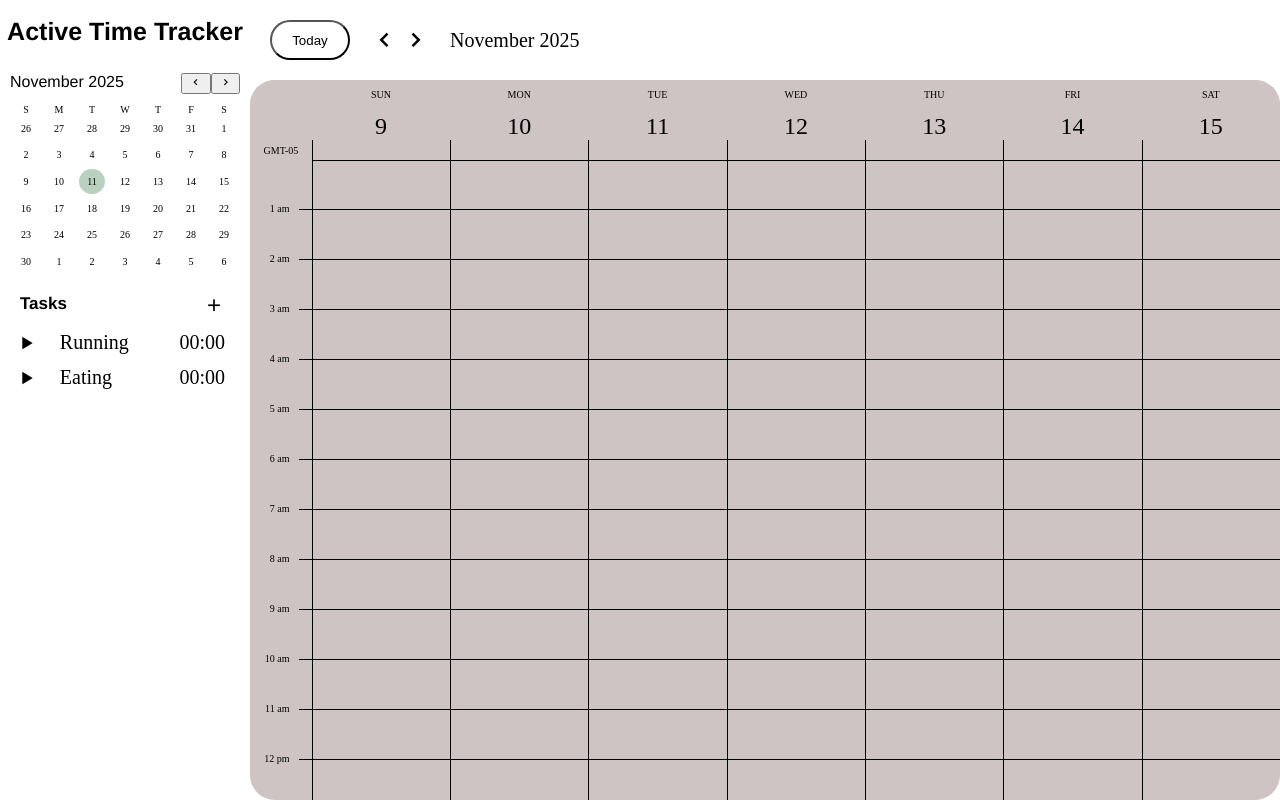
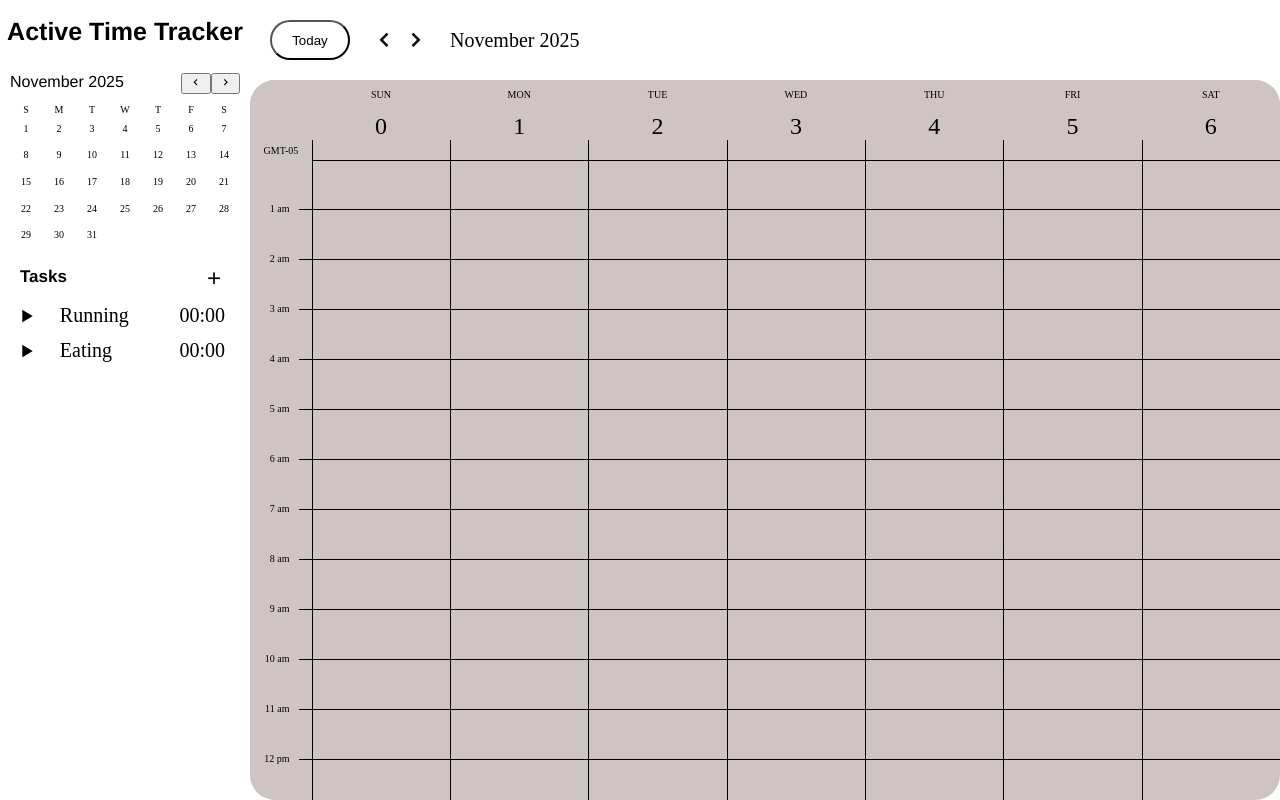
Before and after one commit to SimonX1a0/google-calendar, a React (Vite) app in the folder calendar-app/: page / in a window 1280 px wide. Built offline with nearby package versions, Linux system fonts and the light colour scheme.

Commit message:
deleted all the props

```diff
--- a/calendar-app/src/Calendar/Calendar.jsx
+++ b/calendar-app/src/Calendar/Calendar.jsx
@@ -2,32 +2,12 @@ import SideBar from "./SideBar/SideBar.jsx"
 import Dates from "./Dates/Dates.jsx"
 import {useState} from 'react'
 function Calendar(){
-    const [currentDate, setCurrentDate] = useState(new Date());
-    const [miniDate, setMiniDate] = useState(new Date());
-    function lastWeek(){
-        setCurrentDate(new Date(currentDate.getFullYear(), currentDate.getMonth(), currentDate.getDate() - 7));
-    }
-    function nextWeek(){
-        setCurrentDate(new Date(currentDate.getFullYear(), currentDate.getMonth(), currentDate.getDate() + 7));
-    }
-    function lastMiniMonth(){
-        setMiniDate(new Date(miniDate.getFullYear(), miniDate.getMonth() - 1, 1));
-    }
-    function nextMiniMonth(){
-        setMiniDate(new Date(miniDate.getFullYear(), miniDate.getMonth() + 1, 1));
-    }
+
     return(
         <>
             <div className="calendar-app">
-                <SideBar
-                miniDate={miniDate}
-                setCurrentDate={setCurrentDate}
-                lastMiniMonth={lastMiniMonth}
-                nextMiniMonth={nextMiniMonth}></SideBar>
-                <Dates
-                currentDate={currentDate}
-                lastWeek={lastWeek}
-                nextWeek={nextWeek}></Dates>
+                <SideBar></SideBar>
+                <Dates></Dates>
             </div>
         </>
     )
--- a/calendar-app/src/Calendar/Dates/Calendar-grids/Calendar-Header/CalendarHeader.jsx
+++ b/calendar-app/src/Calendar/Dates/Calendar-grids/Calendar-Header/CalendarHeader.jsx
@@ -1,22 +1,12 @@
 import style from "./CalendarHeader.module.css"
 import HeaderDay from "./HeaderDay.jsx"
 
-function CalendarHeader(prop) {
-  const currentDate = prop.currentDate || new Date(); // use prop or fallback
-  const today = currentDate.getDate();
-  const dayOfWeek = currentDate.getDay(); // 0 = Sunday, 6 = Saturday
-
-  // Find the Sunday of this week
-  const sunday = new Date(currentDate);
-  sunday.setDate(today - dayOfWeek);
+function CalendarHeader() {
 
   const days = [];
   for (let i = 0; i < 7; i++) {
-    const date = new Date(sunday);
-    date.setDate(sunday.getDate() + i);
-
-    const weekday = date.toLocaleString("default", { weekday: "short" }).toUpperCase();
-    const dayNum = date.getDate();
+    const weekday = new Date(2025, 11, i).toLocaleString("default", { weekday: "short" }).toUpperCase();
+    const dayNum = i;
 
     days.push({ weekday, dayNum });
   }
--- a/calendar-app/src/Calendar/Dates/Dates-Header/DatesHeader.jsx
+++ b/calendar-app/src/Calendar/Dates/Dates-Header/DatesHeader.jsx
@@ -1,19 +1,13 @@
 import style from "./DatesHeader.module.css"
 
-function DatesHeader(prop){
-    const lastWeek = prop.lastWeek;
-    const nextWeek = prop.nextWeek;
-    const month = prop.currentDate.getMonth();
-    const year = prop.currentDate.getFullYear();
-    const monthStr = new Date(year, month).toLocaleString("default", {month: "long"});
-
+function DatesHeader(){
     return(
         <>
             <div className={style.header}>
                 <button className={style.today}>Today</button>
-                <i onClick={lastWeek} className={`bx  bx-chevron-left ${style.left}`}></i>
-                <i onClick={nextWeek} className={`bx  bx-chevron-right ${style.right}`}></i>
-                <span className={style.date}>{`${monthStr} ${year}`}</span>
+                <i className={`bx  bx-chevron-left ${style.left}`}></i>
+                <i className={`bx  bx-chevron-right ${style.right}`}></i>
+                <span className={style.date}>{`November 2025`}</span>
             </div>
         </>
     );
--- a/calendar-app/src/Calendar/SideBar/MiniCalendar/MiniCalendar.jsx
+++ b/calendar-app/src/Calendar/SideBar/MiniCalendar/MiniCalendar.jsx
@@ -1,48 +1,17 @@
 import style from "./MiniCalendar.module.css"
 function Calendar(prop){
     let weekDays = ['S', 'M', 'T', 'W', 'T', 'F', 'S'];
-    const currentDate = prop.currentDate;
-    const year = currentDate.getFullYear();
-    const month = currentDate.getMonth();
-    const monthText = new Date(year, month).toLocaleString("default", {month: "long"})
-
-    const firstDay = new Date(year, month, 1).getDay();
-    const daysInMonth = new Date(year, month+1 , 0).getDate();
-    const lastDay = new Date(year, month, daysInMonth).getDay();
-    const preMonthDays = new Date(year, month, 0).getDate();
 
     const dates = [];
-
-    for(let i=firstDay-1; i>=0; i--){
-        dates.push({
-            day: preMonthDays - i,
-            isCurrMon: false,
-            isCurrDay:false,
-        });
+    for(let i=1; i<=31; i++){
+        dates.push(i);
     }
 
-    const isCurrMonth = currentDate.getMonth() == new Date().getMonth();
-
-    for(let i=1; i<=daysInMonth; i++){
-        dates.push({
-            day: i,
-            isCurrMon: (currentDate.getMonth() == new Date().getMonth()) ? true : false,
-            isCurrDay: (i == new Date().getDate() && isCurrMonth) ? true : false,
-        });
-    }
-
-    for(let i=lastDay+1; i < 7; i++){
-        dates.push({
-            day: i,
-            isCurrMon: false,
-            isCurrDay: false,
-        });
-    }
 
     return(
         <div className={style.calendar}>
             <div className={style.header}>
-                <div className={style.date}>{`${monthText} ${year}`}</div>
+                <div className={style.date}>{`November 2025`}</div>
                 <div className={style.btn}>
                     <button className="left-btn btn" onClick={prop.lastMonth}><i className='bx bx-chevron-left'></i></button>
                     <button className="right-btn btn" onClick={prop.nextMonth}><i className='bx bx-chevron-right'></i></button>
@@ -54,7 +23,7 @@ function Calendar(prop){
                 ))}
 
                 {dates.map((date, i)=>(
-                    <div key={i} className={`${style.day} ${(date.isCurrDay) ? style.today : ""}`}>{date.day}</div>
+                    <div key={i} className={`${style.day}`}>{date}</div>
                 ))}
             </div>
         </div>
```
